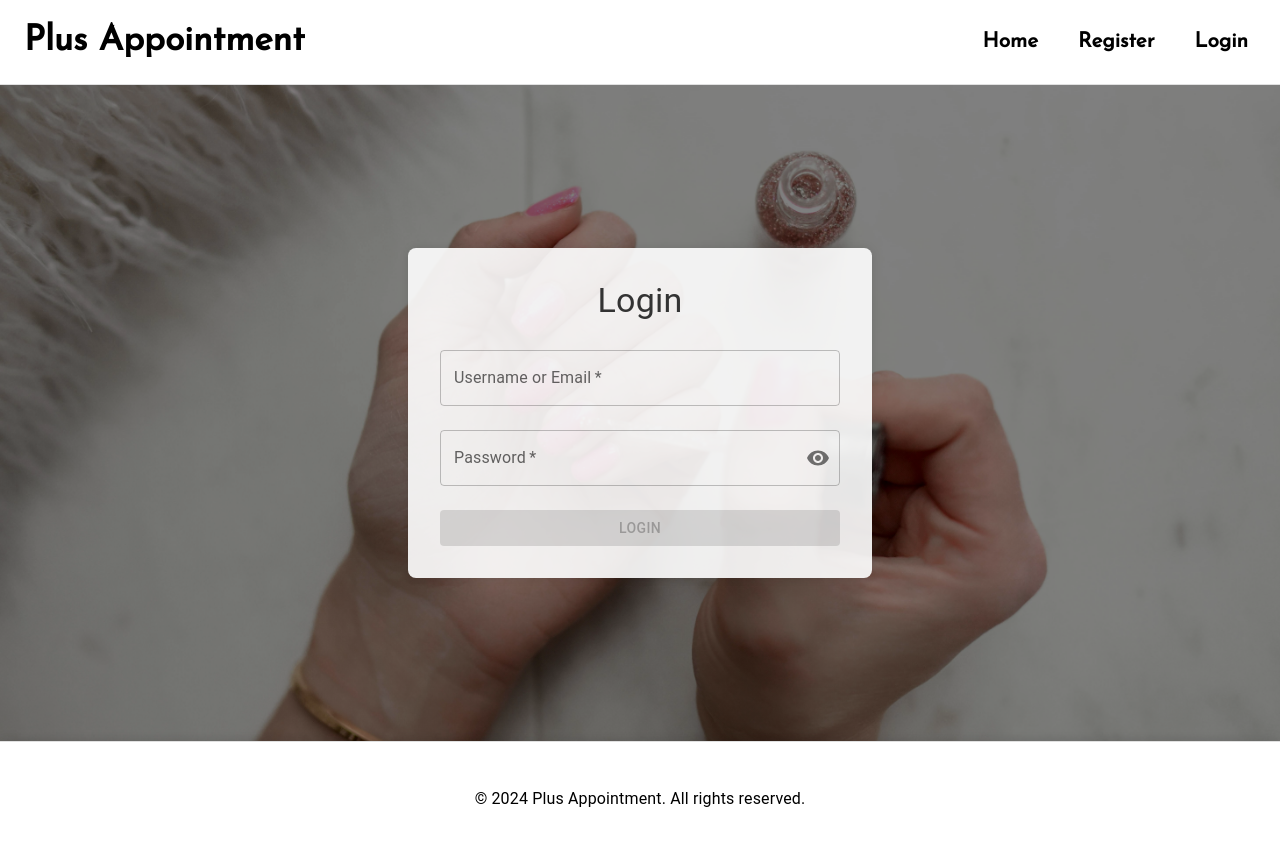
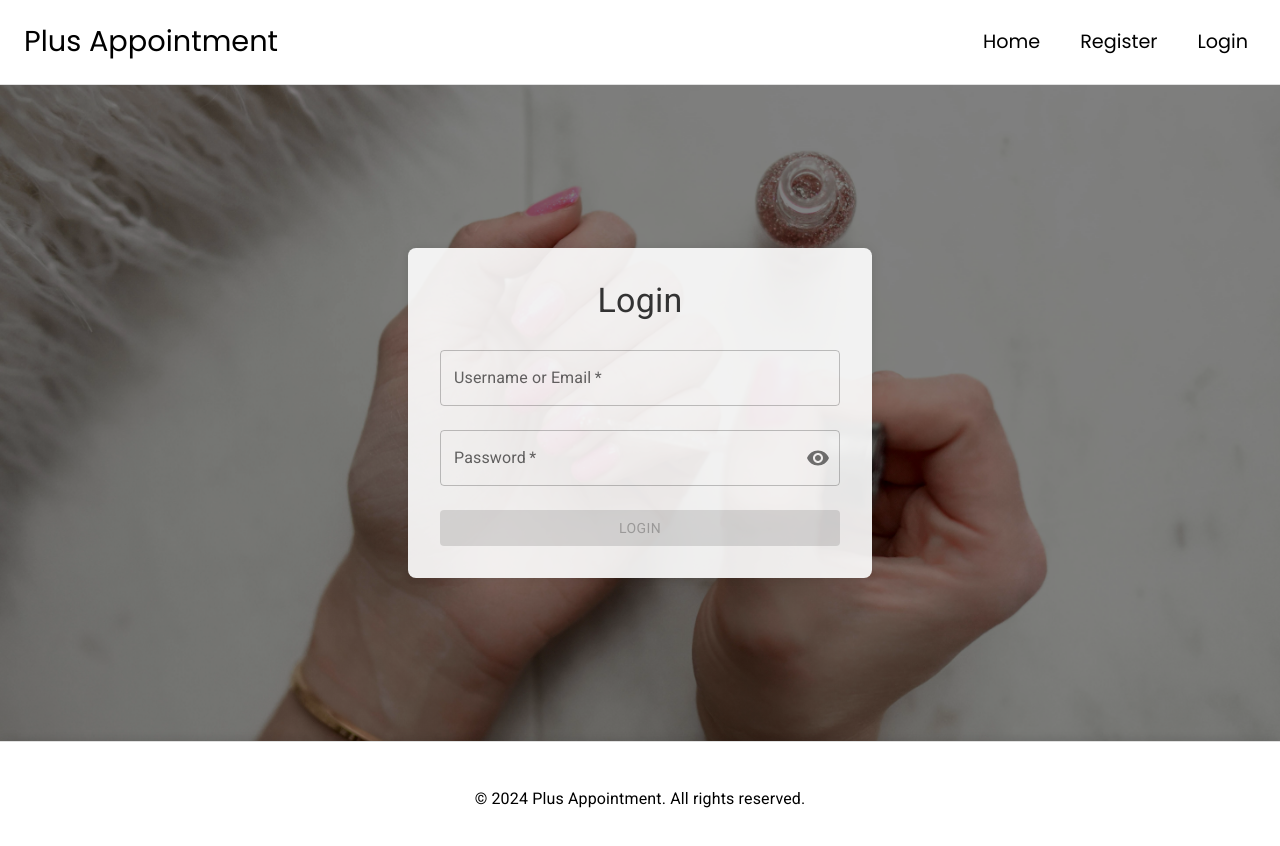
Before and after one commit to JaydenLeHiep/PlusAppointmentFe, a React (Create React App) app: page /login in a window 1280 px wide. Shown: the top 846 px of the page. Built offline with nearby package versions, Linux system fonts and the light colour scheme; no server answers.

Commit message:
fix: fix font

```diff
--- a/package.json
+++ b/package.json
@@ -8,6 +8,8 @@
     "@fontsource/josefin-sans": "^5.0.20",
     "@fontsource/lobster": "^5.0.20",
     "@fontsource/playfair-display": "^5.0.24",
+    "@fontsource/poppins": "^5.0.14",
+    "@fontsource/roboto": "^5.0.14",
     "@fullcalendar/core": "^6.1.15",
     "@fullcalendar/daygrid": "^6.1.13",
     "@fullcalendar/interaction": "^6.1.13",
--- a/src/components/Navbar.js
+++ b/src/components/Navbar.js
@@ -4,8 +4,9 @@ import { Link as RouterLink, useNavigate } from 'react-router-dom';
 import { useAuth } from '../hooks/useAuth';
 import { createTheme, ThemeProvider } from '@mui/material/styles';
 
-// Importing Google Font
-import '@fontsource/josefin-sans'; // Importing Josefin Sans font
+// Importing Google Fonts
+import '@fontsource/poppins'; // Importing Poppins font
+import '@fontsource/roboto'; // Importing Roboto font
 
 const Navbar = () => {
   const { isAuthenticated, logout } = useAuth();
@@ -18,14 +19,14 @@ const Navbar = () => {
 
   const theme = createTheme({
     typography: {
-      fontFamily: '"Josefin Sans", sans-serif',
+      fontFamily: '"Poppins", "Roboto", sans-serif',
       h4: {
-        fontSize: '2.2rem',
-        fontWeight: '700',
+        fontSize: '1.8rem',
+        fontWeight: '500',
       },
       button: {
-        fontSize: '1.3rem',
-        fontWeight: '700',
+        fontSize: '1.2rem',
+        fontWeight: '500',
       },
     },
   });
@@ -35,8 +36,8 @@ const Navbar = () => {
       <AppBar
         position="static"
         sx={{
-          backgroundColor: '#fff', // White background
-          color: '#000', // Black text
+          backgroundColor: '#ffffff',
+          color: '#000000',
           boxShadow: 'none',
           borderBottom: '1px solid #e0e0e0',
           height: { xs: '65px', sm: '85px' },
@@ -58,11 +59,15 @@ const Navbar = () => {
             component={RouterLink}
             to="/business-home"
             sx={{
-              color: '#000', // Ensure the text is black
-              textDecoration: 'none', // Remove underline from link
-              fontWeight: 'bold',
+              color: '#000000',
+              textDecoration: 'none',
+              fontWeight: '500',
               flexGrow: 1,
               textAlign: 'left',
+              '&:hover': {
+                color: '#007bff',
+              },
+              transition: 'color 0.3s ease',
             }}
           >
             Plus Appointment
@@ -74,9 +79,13 @@ const Navbar = () => {
                 component={RouterLink}
                 to="/business-home"
                 sx={{
-                  color: '#000', // Ensure button text is black
+                  color: '#000000',
                   textTransform: 'none',
-                  textDecoration: 'none', // Ensure no underline
+                  textDecoration: 'none',
+                  '&:hover': {
+                    color: '#007bff',
+                  },
+                  transition: 'color 0.3s ease',
                 }}
               >
                 Home
@@ -87,9 +96,13 @@ const Navbar = () => {
                 color="primary"
                 onClick={handleLogout}
                 sx={{
-                  color: '#000', // Ensure button text is black
+                  color: '#000000',
                   textTransform: 'none',
-                  textDecoration: 'none', // Ensure no underline
+                  textDecoration: 'none',
+                  '&:hover': {
+                    color: '#007bff',
+                  },
+                  transition: 'color 0.3s ease',
                 }}
               >
                 Logout
@@ -101,9 +114,13 @@ const Navbar = () => {
                   component={RouterLink}
                   to="/register"
                   sx={{
-                    color: '#000', // Ensure button text is black
+                    color: '#000000',
                     textTransform: 'none',
-                    textDecoration: 'none', // Ensure no underline
+                    textDecoration: 'none',
+                    '&:hover': {
+                      color: '#007bff',
+                    },
+                    transition: 'color 0.3s ease',
                   }}
                 >
                   Register
@@ -113,9 +130,13 @@ const Navbar = () => {
                   component={RouterLink}
                   to="/login"
                   sx={{
-                    color: '#000', // Ensure button text is black
+                    color: '#000000',
                     textTransform: 'none',
-                    textDecoration: 'none', // Ensure no underline
+                    textDecoration: 'none',
+                    '&:hover': {
+                      color: '#007bff',
+                    },
+                    transition: 'color 0.3s ease',
                   }}
                 >
                   Login
--- a/src/features/appointment/AddAppointment/ServiceForm.js
+++ b/src/features/appointment/AddAppointment/ServiceForm.js
@@ -4,7 +4,7 @@ import { Remove } from '@mui/icons-material';
 
 const ServiceForm = ({ service, index, services, handleServiceChange, handleRemoveService, lastServiceRef }) => {
   return (
-    <Grid container spacing={2} alignItems="center" ref={lastServiceRef} mb={2}>
+    <Grid container spacing={2} alignItems="center" ref={lastServiceRef}>
       <Grid item xs={4}>
         <FormControl fullWidth margin="dense">
           <InputLabel>Service</InputLabel>
--- a/src/features/ownerDashboard/BusinessInfor.js
+++ b/src/features/ownerDashboard/BusinessInfor.js
@@ -61,9 +61,9 @@ const BusinessInfo = ({
           variant="h2"
           gutterBottom
           sx={{
-            fontWeight: 'bold',
+            fontWeight: '500',
             marginBottom: '10px',
-            fontFamily: '"Josefin Sans", sans-serif'
+            fontFamily: '"Poppins", "Roboto", sans-serif',
           }}
         >
           {selectedBusiness.name}
```
Also changed, not shown: 1 other file (tests, documents, lock files or other folders).
